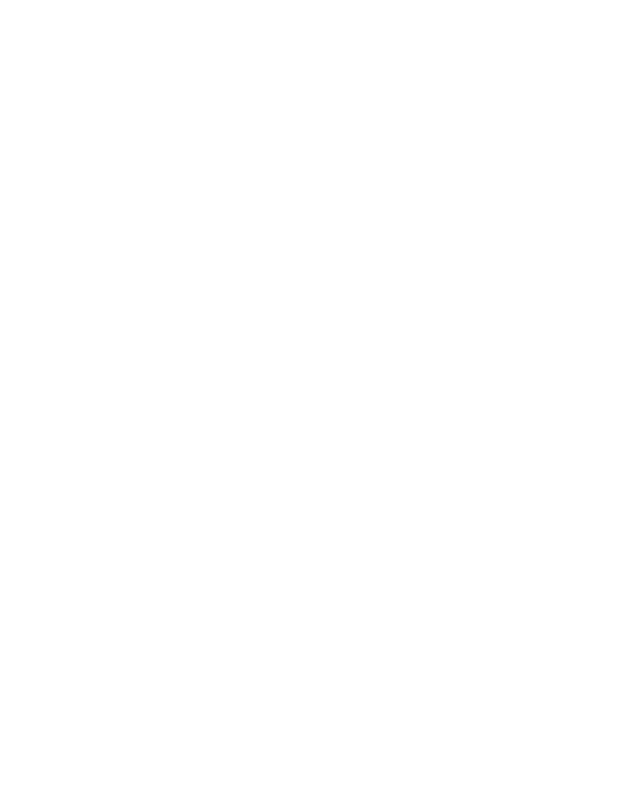
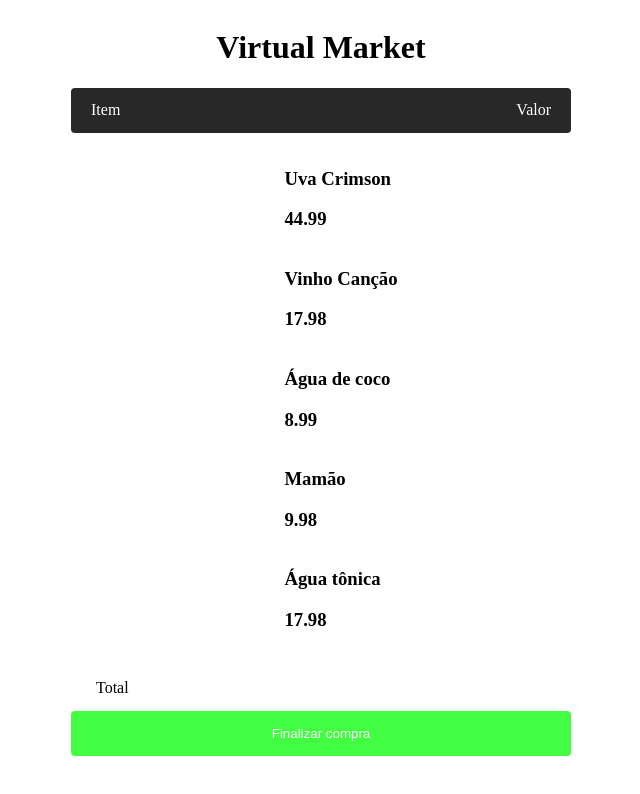
Before and after one commit to Kenzie-Academy-Brasil-Developers/m1-entrega-carrinho-de-compras-dernisant, a plain HTML site: page index.html in a window 1280 px wide. Shown: the whole page, without its empty margins (319-959 px from the left). Drawn offline with Linux system fonts and the light colour scheme.

Commit message:
Carrinho de Compras

```diff
--- a/index.css
+++ b/index.css
@@ -0,0 +1,72 @@
+
+.container {
+    display: flex;
+    max-width: 500px;
+    margin: 0 auto;
+    align-items: center;
+    justify-content: center;
+    flex-direction: column;
+}
+
+.itens {
+    display: flex;
+    width: 100%;
+    height: 45px;
+    border-radius: 4px;
+    background-color: rgb(41, 40, 40);
+    align-items: center;
+    justify-content: space-between;
+    color: white;
+}
+
+.item {
+    display: flex;
+    margin-left: 20px;
+}
+
+.valor {
+    display: flex;
+    margin-right: 20px;
+}
+
+.productsList {
+    list-style: none;
+}
+
+.listaProdutos ul {
+    display: flex;
+    justify-content: space-between;
+    flex-direction: column;
+}
+
+.total {
+    display: flex;
+    width: 100%;
+    height: 45px;
+    background-color: transparent;
+    align-items: center;
+    justify-content: space-between;
+}
+
+.spanTotal {
+    display: flex;
+    margin-left: 25px;
+}
+
+.spanValorTotal {
+    display: flex;
+    margin-right: 25px;
+}
+
+.finalizarCompra {
+    display: flex;
+    width: 500px;
+    height: 45px;
+    background-color: rgb(67, 253, 67);
+    border: 2px solid transparent;
+    border-radius: 4px;
+    color: white;
+    align-items: center;
+    justify-content: center;
+    cursor: pointer;
+}
--- a/index.html
+++ b/index.html
@@ -1,5 +1,5 @@
 <!DOCTYPE html>
-<html lang="en">
+<html lang="pt-br">
 <head>
     <meta charset="UTF-8">
     <meta http-equiv="X-UA-Compatible" content="IE=edge">
@@ -8,6 +8,7 @@
     <title>Carrinho de compras</title>
 </head>
 <body>
-    <script src="index.js"></script>
+
 </body>
+<script src="index.js"></script>
 </html>
--- a/index.js
+++ b/index.js
@@ -1,7 +1,104 @@
-const productsCart = [
+let productsCart = [
+    {
+        id: 0,
+        name: "Uva Crimson",
+        price: 44.99
+    },
     {
         id: 1,
-        name: "",
-        price: 0.00
+        name: 'Vinho Canção',
+        price: 17.98
+    },
+    {
+        id: 2,
+        name: "Água de coco",
+        price: 8.99
+    },
+    {
+        id: 3,
+        name: 'Mamão',
+        price: 9.98
+    },
+    {
+        id: 4,
+        name: 'Água tônica',
+        price: 17.98
     }
 ]
+
+function somarProdutos(){
+    let soma = 0
+    for(let i = 0; i < productsCart.length; i++){
+        soma += productsCart[i].price
+    }
+    console.log(soma)
+    return soma
+}
+
+
+
+let main = document.createElement('main')
+let body = document.querySelector('body')
+body.appendChild(main)
+main.classList.add('container')
+
+let h1 = document.createElement('h1')
+main.appendChild(h1)
+h1.innerText = 'Virtual Market'
+
+let div = document.createElement('div')
+main.appendChild(div)
+div.classList.add('itens')
+
+let span = document.createElement('span')
+div.appendChild(span)
+span.innerText = 'Item'
+span.classList.add('item')
+
+let span1 = document.createElement('span')
+div.appendChild(span1)
+span1.innerText = 'Valor'
+span1.classList.add('valor')
+
+let div1 = document.createElement('div')
+main.appendChild(div1)
+div1.classList.add('listaProdutos')
+
+let ul = document.createElement('ul')
+ul.id = 'list-ul'
+div1.appendChild(ul)
+
+let lista = document.getElementById('list-ul')
+
+for(let i = 0; i < productsCart.length; i++) {
+    let li = document.createElement('li')
+    li.classList.add('productsList')
+    li.innerHTML = `<h3>${productsCart[i].name}</h3> <h3>${productsCart[i].price}</h3>`
+    lista.appendChild(li)
+}
+
+let section = document.createElement('section')
+main.appendChild(section)
+
+let divTotal = document.createElement('div')
+section.appendChild(divTotal)
+divTotal.classList.add('total')
+
+let spanTotal = document.createElement('span')
+divTotal.appendChild(spanTotal)
+spanTotal.classList.add('spanTotal')
+spanTotal.innerText = 'Total'
+
+let spanValorTotal = document.createElement('span')
+divTotal.appendChild(spanValorTotal)
+spanValorTotal.classList.add('spanValorTotal')
+spanValorTotal.innerText = ''
+
+let button = document.createElement('button')
+section.appendChild(button)
+button.classList.add('finalizarCompra')
+button.innerText = 'Finalizar compra'
+
+button.addEventListener('click', function(){
+    spanValorTotal.innerText = somarProdutos()
+})
```
